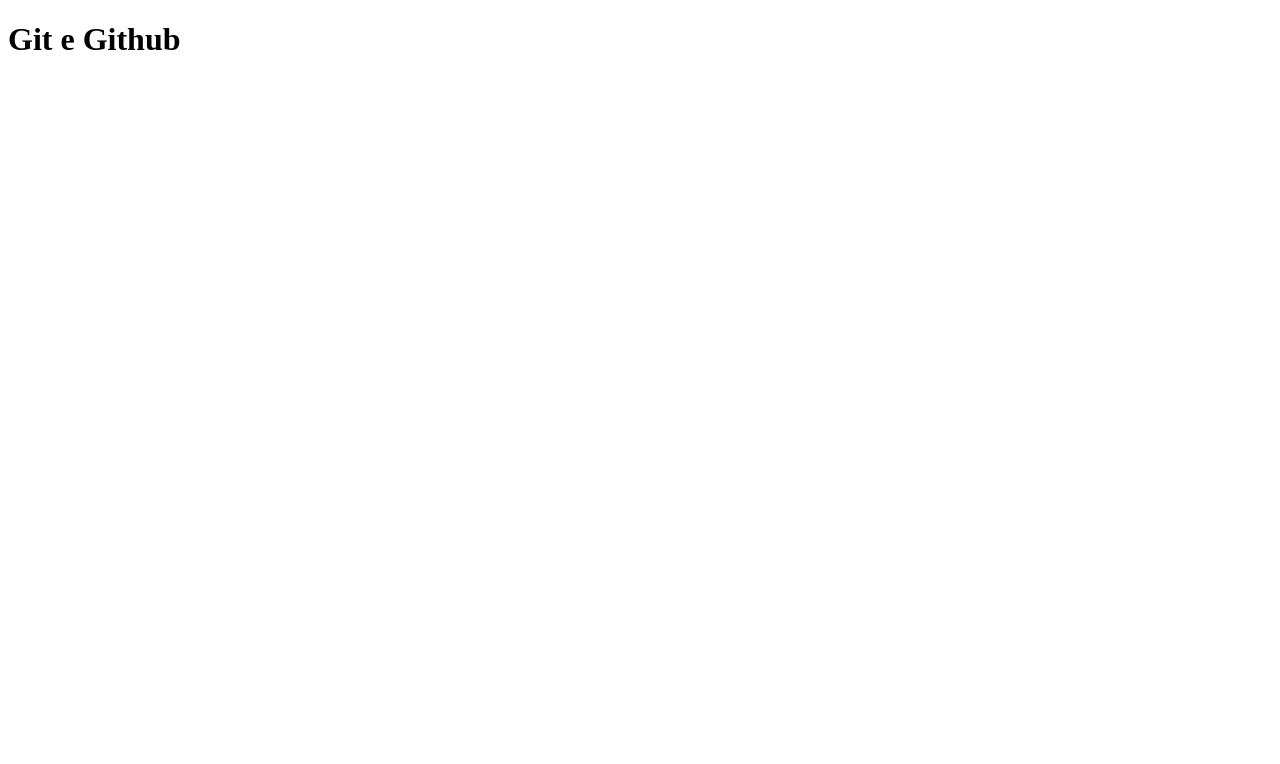
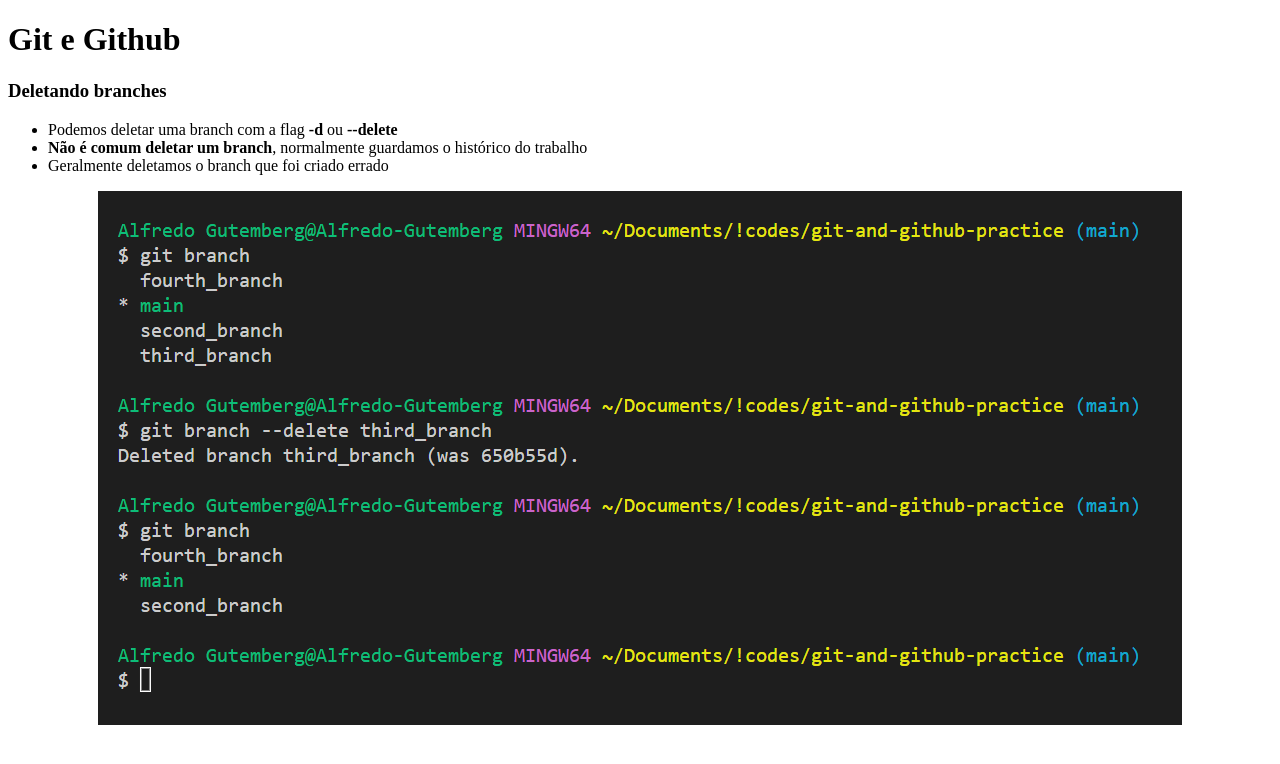
Before and after one commit to AllGun/git-and-github-practice, a plain HTML site: page index.html in a window 1280 px wide. Drawn offline with Linux system fonts and the light colour scheme.

Commit message:
Commits - Dia 20

```diff
--- a/index.html
+++ b/index.html
@@ -8,5 +8,21 @@
   </head>
   <body>
     <h1>Git e Github</h1>
+    <div>
+      <h3>Deletando branches</h3>
+      <ul>
+        <li>
+          Podemos deletar uma branch com a flag <b>-d</b> ou <b>--delete</b>
+        </li>
+        <li>
+          <b>Não é comum deletar um branch</b>, normalmente guardamos o
+          histórico do trabalho
+        </li>
+        <li>Geralmente deletamos o branch que foi criado errado</li>
+      </ul>
+      <center>
+        <img src="./img/gitBranchDelete.png" alt="" />
+      </center>
+    </div>
   </body>
 </html>
```
Also changed, not shown: img/gitBranchDelete.png (added).
